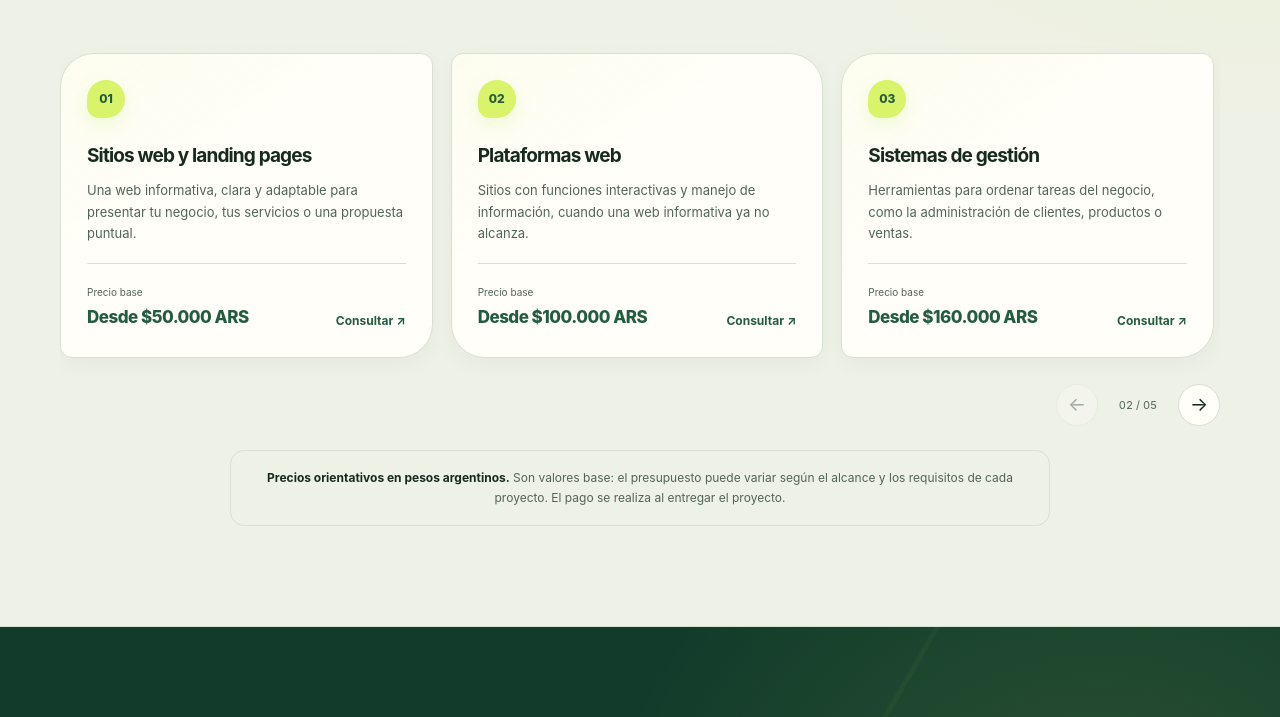
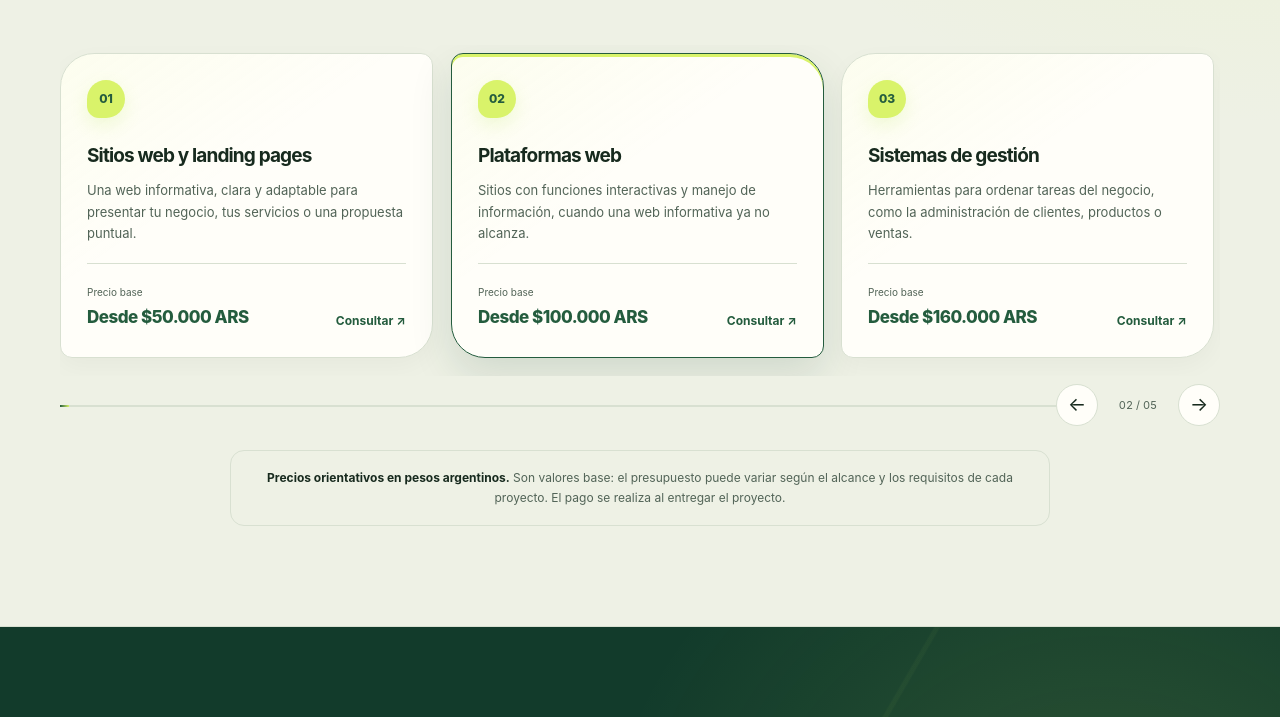
Before and after one commit to IvoIbarrola/crecimientoweb, a website: page index.html in a window 1280 px wide. Shown: the part 1403-2120 px from the top of the page. Drawn offline with Linux system fonts and the light colour scheme.

Commit message:
Enhance carousel motion and active card feedback

```diff
--- a/index.html
+++ b/index.html
@@ -2743,6 +2743,102 @@ html {
   display: none;
 }
 
+/* Movimiento y respuesta visual de las tarjetas */
+.carousel-track > * {
+  opacity: .72;
+  transform: translateY(5px) scale(.975);
+  transition:
+    opacity 420ms ease,
+    transform 560ms cubic-bezier(.2,.8,.2,1),
+    border-color 360ms ease,
+    box-shadow 420ms ease,
+    filter 420ms ease;
+  will-change: transform, opacity;
+}
+
+.carousel-track > *.is-visible {
+  opacity: 1;
+  transform: translateY(0) scale(1);
+}
+
+.carousel-track > *.is-active {
+  border-color: var(--accent);
+  box-shadow: 0 18px 42px rgba(18, 59, 43, .13), inset 0 3px var(--lime);
+  transform: translateY(-6px) scale(1.012);
+}
+
+.carousel-track > *.is-active:hover {
+  transform: translateY(-9px) scale(1.018);
+}
+
+.carousel-controls {
+  position: relative;
+}
+
+.carousel-controls::before {
+  position: absolute;
+  right: 150px;
+  bottom: 19px;
+  left: 0;
+  height: 2px;
+  overflow: hidden;
+  border-radius: 99px;
+  background: var(--line);
+  content: "";
+}
+
+.carousel-controls::after {
+  position: absolute;
+  right: 150px;
+  bottom: 19px;
+  left: 0;
+  height: 2px;
+  border-radius: 99px;
+  background: linear-gradient(90deg, var(--accent), var(--lime));
+  content: "";
+  transform: scaleX(var(--carousel-progress, 0));
+  transform-origin: left;
+  transition: transform 520ms cubic-bezier(.2,.8,.2,1);
+  pointer-events: none;
+}
+
+.carousel-status {
+  transition: color 240ms ease, transform 240ms ease;
+}
+
+.carousel-arrow {
+  position: relative;
+  overflow: hidden;
+}
+
+.carousel-arrow::before {
+  position: absolute;
+  inset: 0;
+  border-radius: inherit;
+  background: var(--lime);
+  content: "";
+  opacity: 0;
+  transform: scale(.35);
+  transition: opacity 240ms ease, transform 320ms cubic-bezier(.2,.8,.2,1);
+}
+
+.carousel-arrow:hover:not(:disabled)::before {
+  opacity: .18;
+  transform: scale(1);
+}
+
+.carousel-arrow:hover:not(:disabled) {
+  transform: translateY(-3px) scale(1.06);
+}
+
+.carousel-arrow:active:not(:disabled) {
+  transform: scale(.94);
+}
+
+.carousel-arrow:disabled {
+  opacity: .28;
+}
+
 .carousel-track > .service-card {
   flex: 0 0 calc((100% - 36px) / 3);
   min-width: 0;
@@ -2859,7 +2955,22 @@ html {
     scroll-behavior: auto;
   }
 
-  .carousel-arrow {
+  .carousel-track > *,
+  .carousel-track > *.is-visible,
+  .carousel-track > *.is-active {
+    opacity: 1;
+    transform: none;
+    transition: none;
+    will-change: auto;
+  }
+
+  .carousel-controls::after {
+    transition: none;
+  }
+
+  .carousel-arrow,
+  .carousel-arrow::before,
+  .carousel-status {
     transition: none;
   }
 }
@@ -3959,12 +4070,32 @@ html {
       const maxScroll = Math.max(0, track.scrollWidth - track.clientWidth);
       const atStart = track.scrollLeft <= 3;
       const atEnd = track.scrollLeft >= maxScroll - 3;
-      const current = Math.min(cards.length, Math.max(1,
-        cards.findIndex((card) => card.offsetLeft >= track.scrollLeft + 4) + 1
-      ));
+      const trackBounds = track.getBoundingClientRect();
+      const trackCenter = trackBounds.left + trackBounds.width / 2;
+      let activeIndex = 0;
+      let closestDistance = Infinity;
+
+      cards.forEach((card, index) => {
+        const bounds = card.getBoundingClientRect();
+        const visibleWidth = Math.max(0, Math.min(bounds.right, trackBounds.right) - Math.max(bounds.left, trackBounds.left));
+        const visibility = visibleWidth / Math.max(1, bounds.width);
+        const distance = Math.abs((bounds.left + bounds.right) / 2 - trackCenter);
+        card.classList.toggle("is-visible", visibility > .12);
+        if (distance < closestDistance) {
+          closestDistance = distance;
+          activeIndex = index;
+        }
+      });
+
+      cards.forEach((card, index) => {
+        card.classList.toggle("is-active", index === activeIndex);
+      });
+
+      const current = activeIndex + 1;
       previous.disabled = atStart;
       next.disabled = atEnd;
       status.textContent = String(current).padStart(2, "0") + " / " + String(cards.length).padStart(2, "0");
+      carousel.style.setProperty("--carousel-progress", maxScroll > 0 ? String(track.scrollLeft / maxScroll) : "1");
     }
 
     function move(direction) {
```
